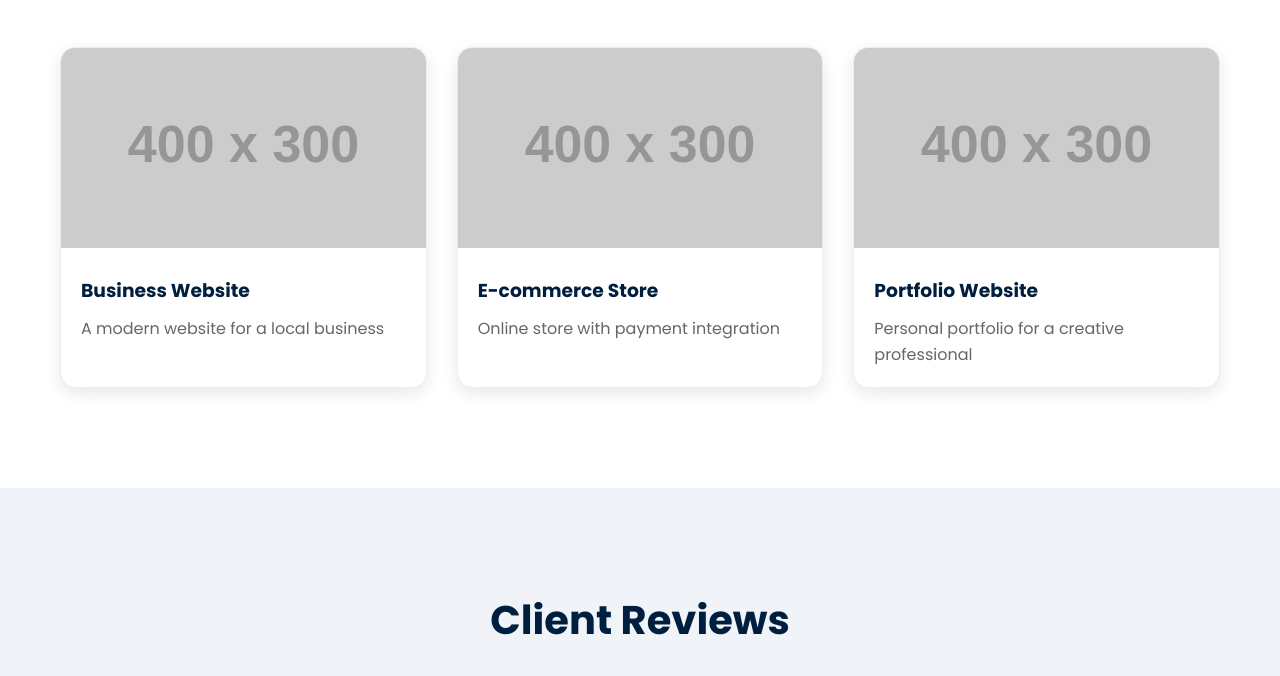
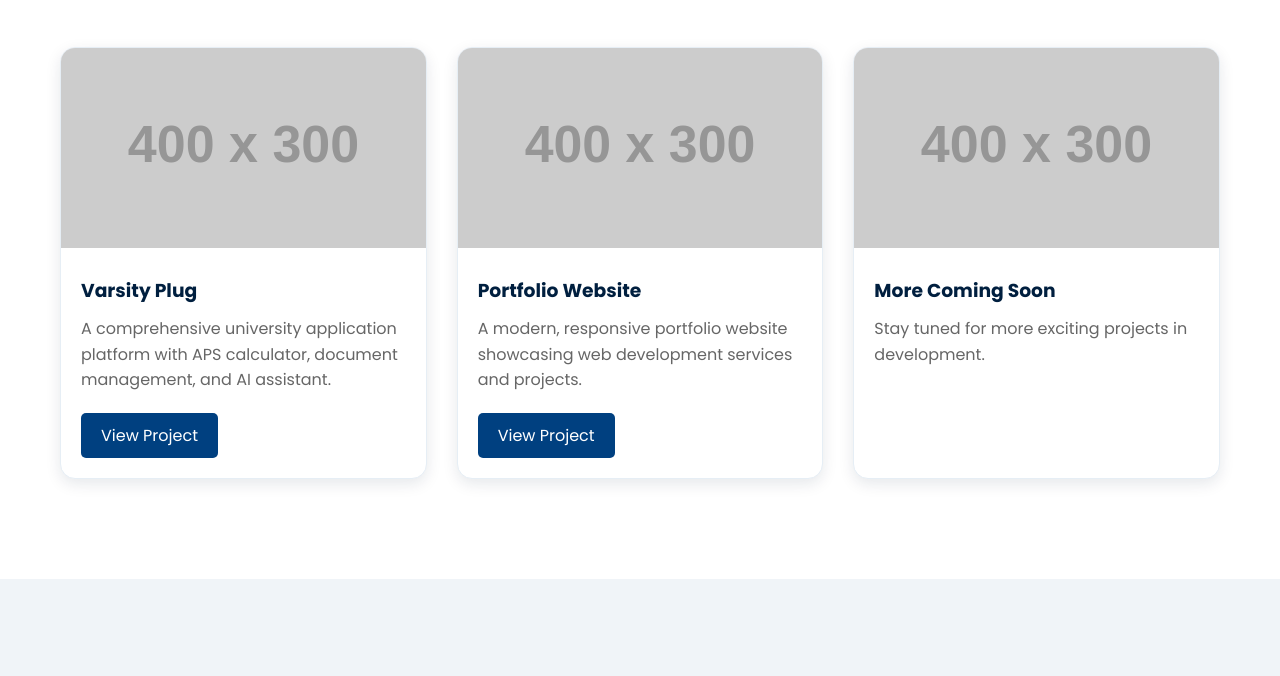
Before and after one commit to VarsityPlug0/my-app, a plain HTML site: page index.html in a window 1280 px wide. Shown: the part 1548-2224 px from the top of the page. Drawn offline with Linux system fonts and the light colour scheme; placeholder pictures from the web are drawn by us.

Commit message:
Update portfolio with real projects and contact information

```diff
--- a/index.html
+++ b/index.html
@@ -61,19 +61,21 @@
             <h2>Portfolio</h2>
             <div class="portfolio-grid">
                 <div class="portfolio-card">
-                    <img src="https://via.placeholder.com/400x300" alt="Project 1">
-                    <h3>Business Website</h3>
-                    <p>A modern website for a local business</p>
+                    <img src="https://via.placeholder.com/400x300" alt="Varsity Plug">
+                    <h3>Varsity Plug</h3>
+                    <p>A comprehensive university application platform with APS calculator, document management, and AI assistant.</p>
+                    <a href="https://varsityplug-nvg2.onrender.com" target="_blank" class="portfolio-link">View Project</a>
                 </div>
                 <div class="portfolio-card">
-                    <img src="https://via.placeholder.com/400x300" alt="Project 2">
-                    <h3>E-commerce Store</h3>
-                    <p>Online store with payment integration</p>
+                    <img src="https://via.placeholder.com/400x300" alt="Portfolio Website">
+                    <h3>Portfolio Website</h3>
+                    <p>A modern, responsive portfolio website showcasing web development services and projects.</p>
+                    <a href="https://my-app-1-ymqx.onrender.com/" target="_blank" class="portfolio-link">View Project</a>
                 </div>
                 <div class="portfolio-card">
                     <img src="https://via.placeholder.com/400x300" alt="Project 3">
-                    <h3>Portfolio Website</h3>
-                    <p>Personal portfolio for a creative professional</p>
+                    <h3>More Coming Soon</h3>
+                    <p>Stay tuned for more exciting projects in development.</p>
                 </div>
             </div>
         </div>
@@ -101,7 +103,7 @@
         <div class="container">
             <h2>Get in Touch</h2>
             <div class="contact-info">
-                <p>Email: your@email.com</p>
+                <p>Email: moneybman0@gmail.com</p>
                 <p>Instagram: @yourhandle</p>
                 <a href="https://wa.me/27816299491" class="whatsapp-button">Chat on WhatsApp</a>
             </div>
--- a/styles.css
+++ b/styles.css
@@ -129,6 +129,11 @@ body {
     overflow: hidden;
     box-shadow: 0 5px 15px rgba(0, 31, 63, 0.1);
     border: 1px solid #e6eef5;
+    transition: transform 0.3s ease;
+}
+
+.portfolio-card:hover {
+    transform: translateY(-5px);
 }
 
 .portfolio-card img {
@@ -145,6 +150,21 @@ body {
 .portfolio-card p {
     padding: 0 20px 20px;
     color: #666;
+}
+
+.portfolio-link {
+    display: inline-block;
+    margin: 0 20px 20px;
+    padding: 10px 20px;
+    background-color: #004080;
+    color: white;
+    text-decoration: none;
+    border-radius: 5px;
+    transition: background-color 0.3s ease;
+}
+
+.portfolio-link:hover {
+    background-color: #0059b3;
 }
 
 /* Testimonials Section */
```
